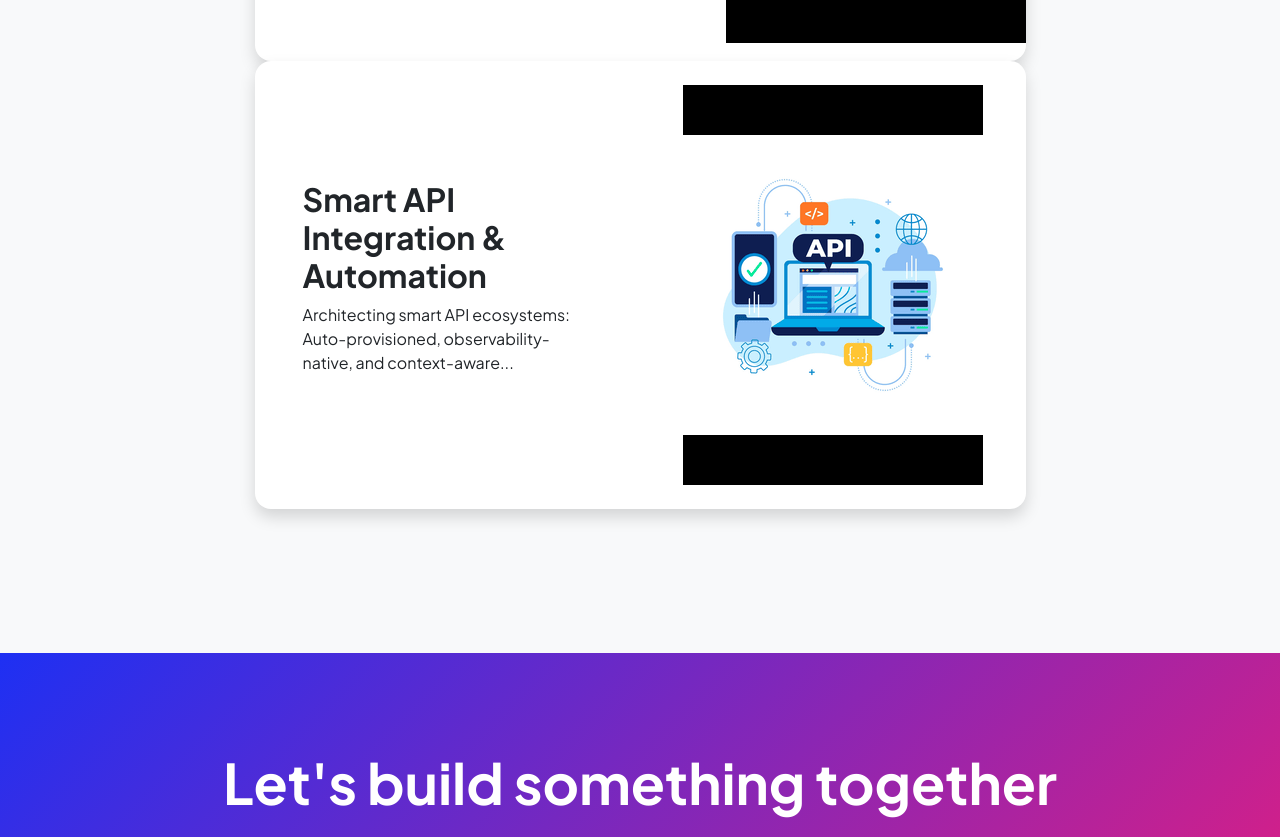
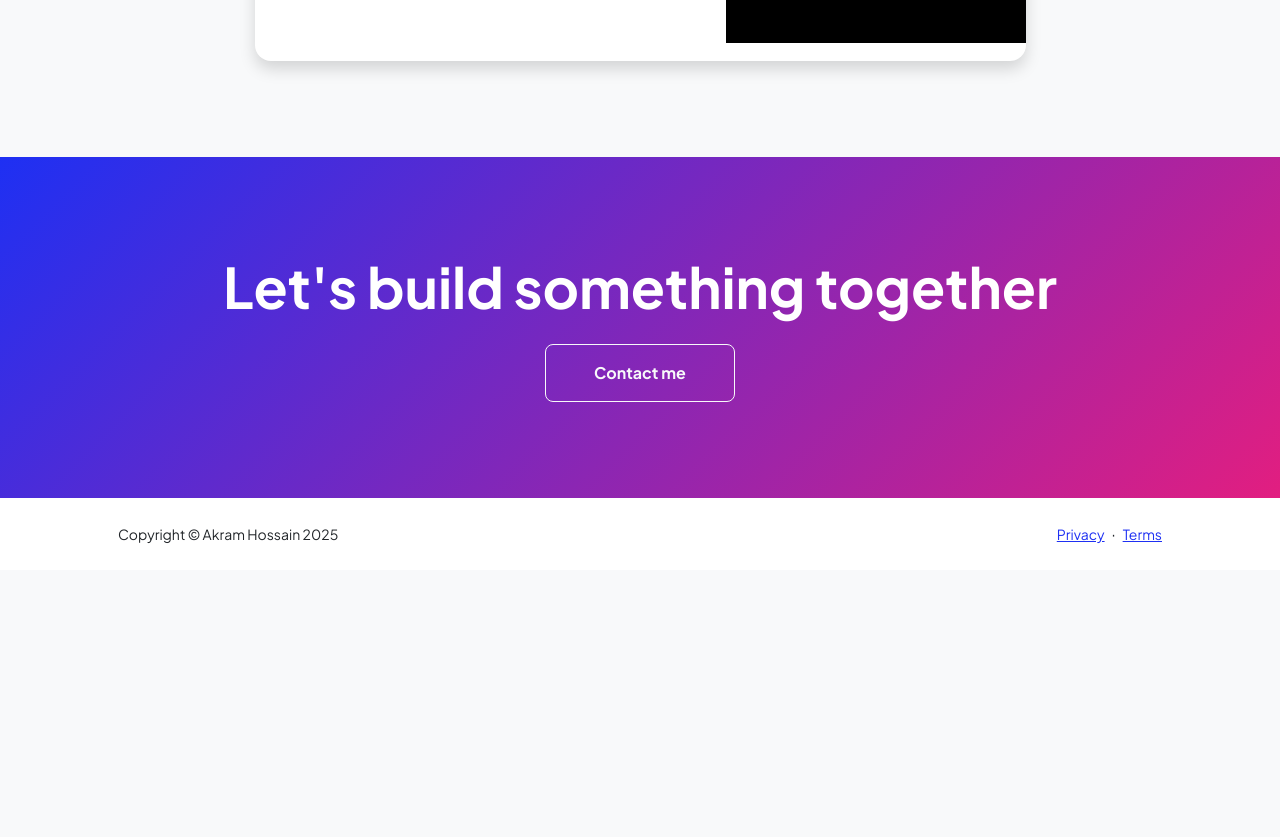
Before and after one commit to akram6043/akram6043.github.io, a plain HTML site: page projects.html in a window 1280 px wide. Shown: the part 1158-1995 px from the top of the page. After the commit the page ends 1728 px from the top, so only its background shows below. Drawn offline with nearby package versions, Linux system fonts and the light colour scheme.

Commit message:
Update projects.html

```diff
--- a/projects.html
+++ b/projects.html
@@ -66,20 +66,6 @@
                                     </div>
                                 </div>
                             </div>
-                            <!-- Project Card 3-->
-                            <div class="card overflow-hidden shadow rounded-4 border-0 mb-5">
-                              <div class="card-body p-0">
-                                <div class="row align-items-center g-0">
-                                  <div class="col-md-6 p-5">
-                                    <h2 class="fw-bolder">Smart API Integration & Automation</h2>
-                                    <p>Architecting smart API ecosystems: Auto-provisioned, observability-native, and context-aware...</p>
-                                  </div>
-                                  <div class="col-md-6 text-center">
-                                    <img class="img-fluid p-4" src="assets/API.png" alt="..." />
-                                  </div>
-                                </div>
-                              </div>
-                            </div>
                         </div>
                     </div>
                 </div>
```
